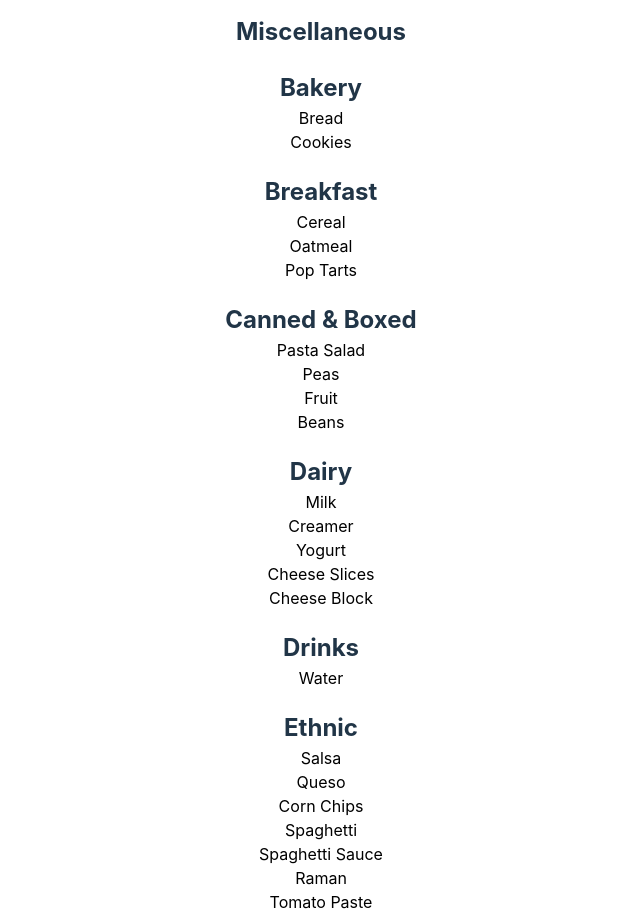
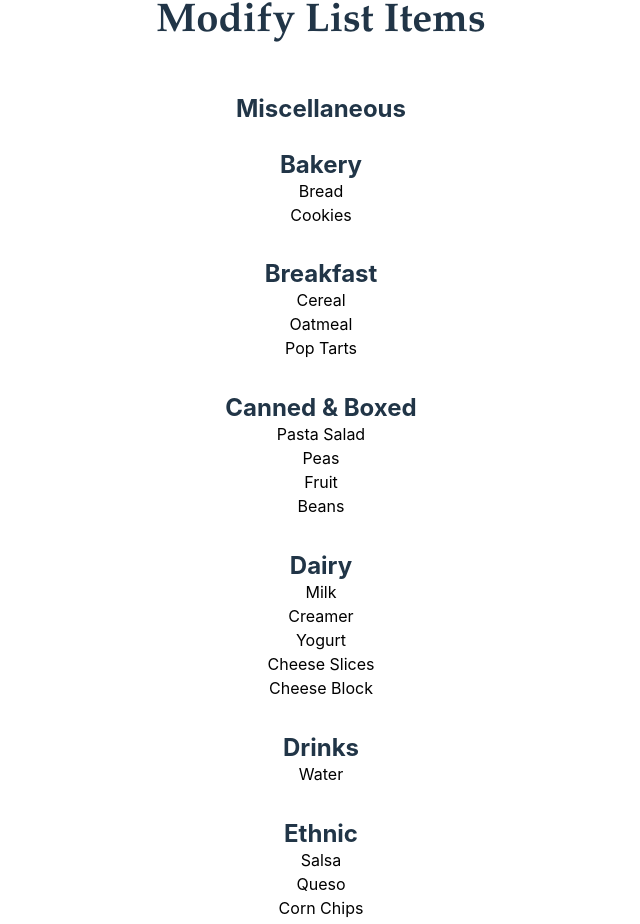
Before and after one commit to StevenVallarsa/shopping-list-app, a React (Vite) app: page / in a window 1280 px wide. Shown: the part 93-1017 px from the top of the page, without its empty margins (319-959 px from the left). Built offline with nearby package versions, Linux system fonts and the light colour scheme.

Commit message:
start of refactor to simplify

```diff
--- a/src/App.css
+++ b/src/App.css
@@ -12,11 +12,17 @@ nav li {
   margin: 0 20px;
 }
 
+h2 {
+  padding-top: 20px;
+}
+
 ul {
   list-style-type: none;
   text-align: center;
-  padding: 0 0 20px 0 ;
+  padding: 0 ;
+  margin-bottom: -10px;
 }
+
 
 li {
   text-decoration: none;
--- a/src/App.jsx
+++ b/src/App.jsx
@@ -3,59 +3,73 @@
 import { useState } from "react";
 import { BrowserRouter, Routes, Route } from "react-router-dom";
 import "./App.css";
-import MakeList from "./MakeList";
-import listItems from "./listItems";
+// import MakeList from "./MakeList";
+// import listItems from "./listItems";
 import Nav from "./Nav";
 import ShoppingTrip from "./ShoppingTrip";
 import Settings from "./Settings";
+import deptList from "./deptList";
+import grocerylistItems from "./groceryListItems";
 
 function App() {
-  const [shoppingList, setShoppingList] = useState(() => JSON.parse(localStorage.getItem("shoppingList")) ?? listItems);
+  const [shoppingList, setShoppingList] = useState(
+    () => JSON.parse(localStorage.getItem("shoppingList")) ?? grocerylistItems
+  );
   /**
    * This variable is used to force shadow DOM to refresh due to
    * "shoppingList" change from onClick being a deep change
    */
-  const [, setChanged] = useState(true);
+  // const [, setChanged] = useState(true);
 
-  const depts = [
-    "Miscellaneous",
-    "Bakery",
-    "Breakfast",
-    "Canned & Boxed",
-    "Dairy",
-    "Drinks",
-    "Ethnic",
-    "Frozen",
-    "Household",
-    "Meat",
-    "Pharmacy",
-    "Produce",
-    "Snacks",
-  ];
+  // const depts = [
+  //   "Miscellaneous",
+  //   "Bakery",
+  //   "Breakfast",
+  //   "Canned & Boxed",
+  //   "Dairy",
+  //   "Drinks",
+  //   "Ethnic",
+  //   "Frozen",
+  //   "Household",
+  //   "Meat",
+  //   "Pharmacy",
+  //   "Produce",
+  //   "Snacks",
+  // ];
 
-  const handleItemClick = (id, dept) => {
-    setShoppingList(prev => {
-      prev[dept] = prev[dept].map(item => (item.id === id ? { ...item, isSelected: !item.isSelected } : item));
-      setChanged(prev => !prev);
-      return prev;
-    });
+  // const handleItemClick = (id, dept) => {
+  //   setShoppingList(prev => {
+  //     prev[dept] = prev[dept].map(item => (item.id === id ? { ...item, isSelected: !item.isSelected } : item));
+  //     setChanged(prev => !prev);
+  //     return prev;
+  //   });
+  // };
+
+  const handleItemClick = id => {
+    setShoppingList(prev =>
+      prev.map(item => {
+        if (item.id === id) {
+          return { ...item, isSelected: !item.isSelected };
+        } else return item;
+      })
+    );
   };
 
-  const subList = dept =>
-    shoppingList[dept]
-      ? shoppingList[dept].map(item => (
-          <li
-            style={{
-              color: `${item.isSelected ? "red" : "black"}`,
-              fontWeight: `${item.isSelected ? "bold" : "normal"}`,
-            }}
-            key={item.id}
-            onClick={() => handleItemClick(item.id, dept)}
-          >
-            {item.name}
-          </li>
-        ))
-      : "";
+  // const subList = dept =>
+  //   shoppingList[dept]
+  //     ? shoppingList[dept].map(item => (
+  //         <li
+  //           style={{
+  //             color: `${item.isSelected ? "red" : "black"}`,
+  //             fontWeight: `${item.isSelected ? "bold" : "normal"}`,
+  //           }}
+  //           key={item.id}
+  //           onClick={() => handleItemClick(item.id, dept)}
+  //         >
+  //           {item.name}
+  //         </li>
+  //       ))
+  //     : "";
 
   const saveList = () => {
     localStorage.setItem("shoppingList", JSON.stringify(shoppingList));
@@ -69,13 +83,40 @@ function App() {
           <Route
             path="/"
             element={
-              <MakeList
-                shoppingList={shoppingList}
-                subList={subList}
-                saveList={saveList}
-                onItemClick={handleItemClick}
-                depts={depts}
-              />
+              // <MakeList
+              //   shoppingList={shoppingList}
+              //   subList={subList}
+              //   saveList={saveList}
+              //   onItemClick={handleItemClick}
+              //   depts={depts}
+              // />
+              <>
+                <h1>Modify List Items</h1>
+                {deptList.map(dept => (
+                  <>
+                    <h2 style={{ paddingBottom: "0px", marginBottom: "-20px" }} key={dept}>
+                      {dept}
+                    </h2>
+                    <ul>
+                      {shoppingList
+                        .filter(item => item.dept === dept)
+                        .map(product => (
+                          <li
+                            key={product.id}
+                            style={{
+                              fontWeight: product.isSelected ? "bold" : "",
+                              color: product.isSelected ? "red" : "black",
+                            }}
+                            onClick={() => handleItemClick(product.id)}
+                          >
+                            {product.name}
+                          </li>
+                        ))}
+                    </ul>
+                  </>
+                ))}
+                <button onClick={saveList}>Save List</button>
+              </>
             }
           />
           <Route
```
